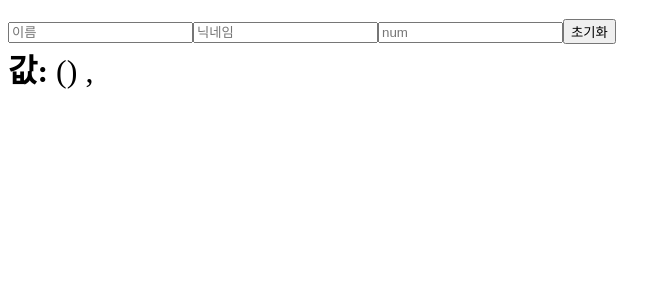
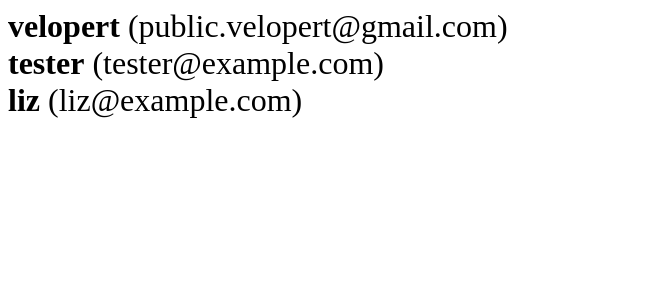
Before and after one commit to codesquad-members-2021/todo-list, a React (Create React App) app in the folder todo-eamon/: page / in a window 1280 px wide. Shown: the top 300 px of the page, without its empty margins (0-671 px from the left). Built offline with nearby package versions, Linux system fonts and the light colour scheme.

Commit message:
[Add] UserList.js 1-11 배열 랜더링하기

```diff
--- a/todo-eamon/src/App.js
+++ b/todo-eamon/src/App.js
@@ -1,10 +1,11 @@
 import React from "react";
-import Hello from "./Hello";
-import Counter from "./Counter";
-import InputSample from "./inputSample";
+// import Hello from "./Hello";
+// import Counter from "./Counter";
+// import InputSample from "./inputSample";
+import UserList from "./UserList";
 
 function App() {
-  return <InputSample />;
+  return <UserList />;
 }
 
 export default App;
--- /dev/null
+++ b/todo-eamon/src/UserList.js
@@ -0,0 +1,39 @@
+import React from "react";
+
+function User({ user }) {
+  return (
+    <div>
+      <b>{user.username}</b> <span>({user.email})</span>
+    </div>
+  );
+}
+
+function UserList() {
+  const users = [
+    {
+      id: 1,
+      username: "velopert",
+      email: "public.velopert@gmail.com",
+    },
+    {
+      id: 2,
+      username: "tester",
+      email: "tester@example.com",
+    },
+    {
+      id: 3,
+      username: "liz",
+      email: "liz@example.com",
+    },
+  ];
+
+  return (
+    <div>
+      {users.map((user) => (
+        <User user={user} key={user.id}/>
+      ))}
+    </div>
+  );
+}
+
+export default UserList;
```
